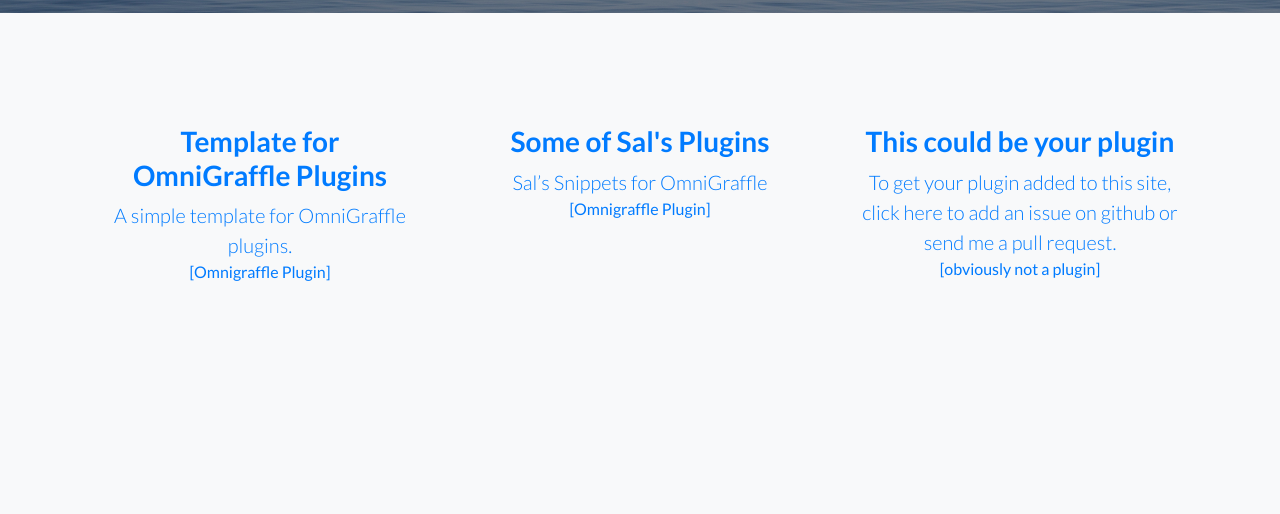
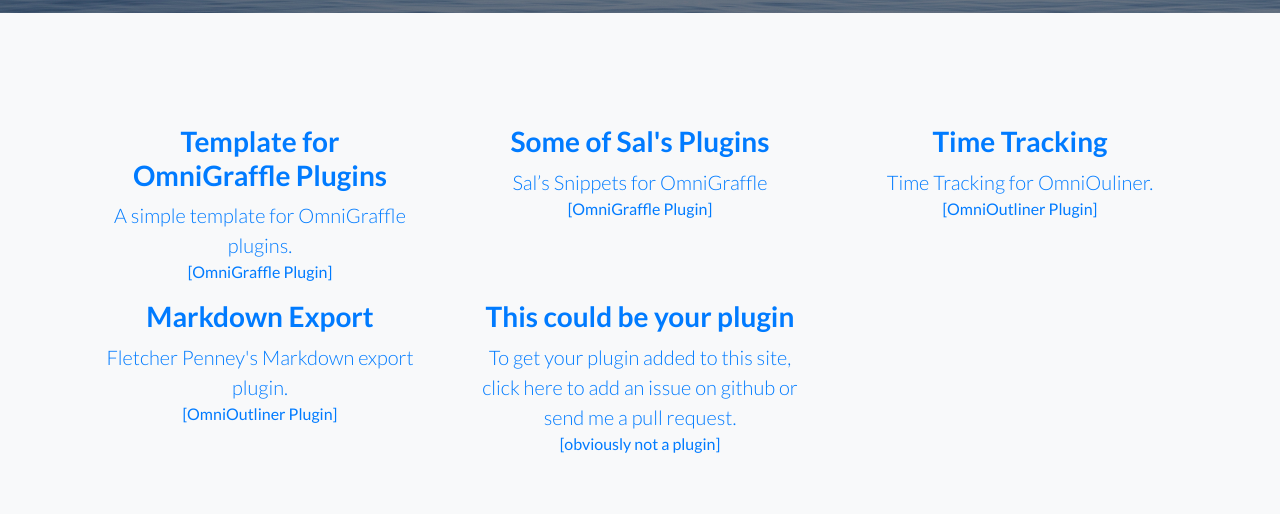
Before and after one commit to bboc/omni-plugins, a plain HTML site: page index.html in a window 1280 px wide. Shown: the part 286-800 px from the top of the page. Drawn offline with Linux system fonts and the light colour scheme.

Commit message:
added 2 more plugins

```diff
--- a/index.html
+++ b/index.html
@@ -55,7 +55,7 @@
     </div>
   </header>
 
-  <!-- Icons Grid -->
+  <!-- Plugins Grid -->
   <section class="features-icons bg-light text-center">
     <div class="container">
       <div class="row">
@@ -64,7 +64,7 @@
           <div class="features-icons-item mx-auto mb-5 mb-lg-0 mb-lg-3">
             <h3 class="filterable">Template for OmniGraffle Plugins</h3>
             <p class="lead mb-0 filterable">A simple template for OmniGraffle plugins.</p>
-            <p class="filterable">[Omnigraffle Plugin]</p>
+            <p class="filterable">[OmniGraffle Plugin]</p>
           </div></a>
         </div>
         <!-- end plugin tile -->
@@ -73,7 +73,25 @@
           <div class="features-icons-item mx-auto mb-5 mb-lg-0 mb-lg-3">
             <h3 class="filterable">Some of Sal's Plugins</h3>
             <p class="lead mb-0 filterable">Sal’s Snippets for OmniGraffle</p>
-            <p class="filterable">[Omnigraffle Plugin]</p>
+            <p class="filterable">[OmniGraffle Plugin]</p>
+          </div></a>
+        </div>
+        <!-- end plugin tile -->
+        <!-- start plugin tile -->
+        <div class="col-lg-4 plugin"><a href="https://twitter.com/toi_wah/status/954588596131921921?lang=en">
+          <div class="features-icons-item mx-auto mb-5 mb-lg-0 mb-lg-3">
+            <h3 class="filterable">Time Tracking</h3>
+            <p class="lead mb-0 filterable">Time Tracking for OmniOuliner.</p>
+            <p class="filterable">[OmniOutliner Plugin]</p>
+          </div></a>
+        </div>
+        <!-- end plugin tile -->
+        <!-- start plugin tile -->
+        <div class="col-lg-4 plugin"><a href="https://github.com/fletcher/Markdown.ooxsl">
+          <div class="features-icons-item mx-auto mb-5 mb-lg-0 mb-lg-3">
+            <h3 class="filterable">Markdown Export</h3>
+            <p class="lead mb-0 filterable">Fletcher Penney's Markdown export plugin.</p>
+            <p class="filterable">[OmniOutliner Plugin]</p>
           </div></a>
         </div>
         <!-- end plugin tile -->
```
